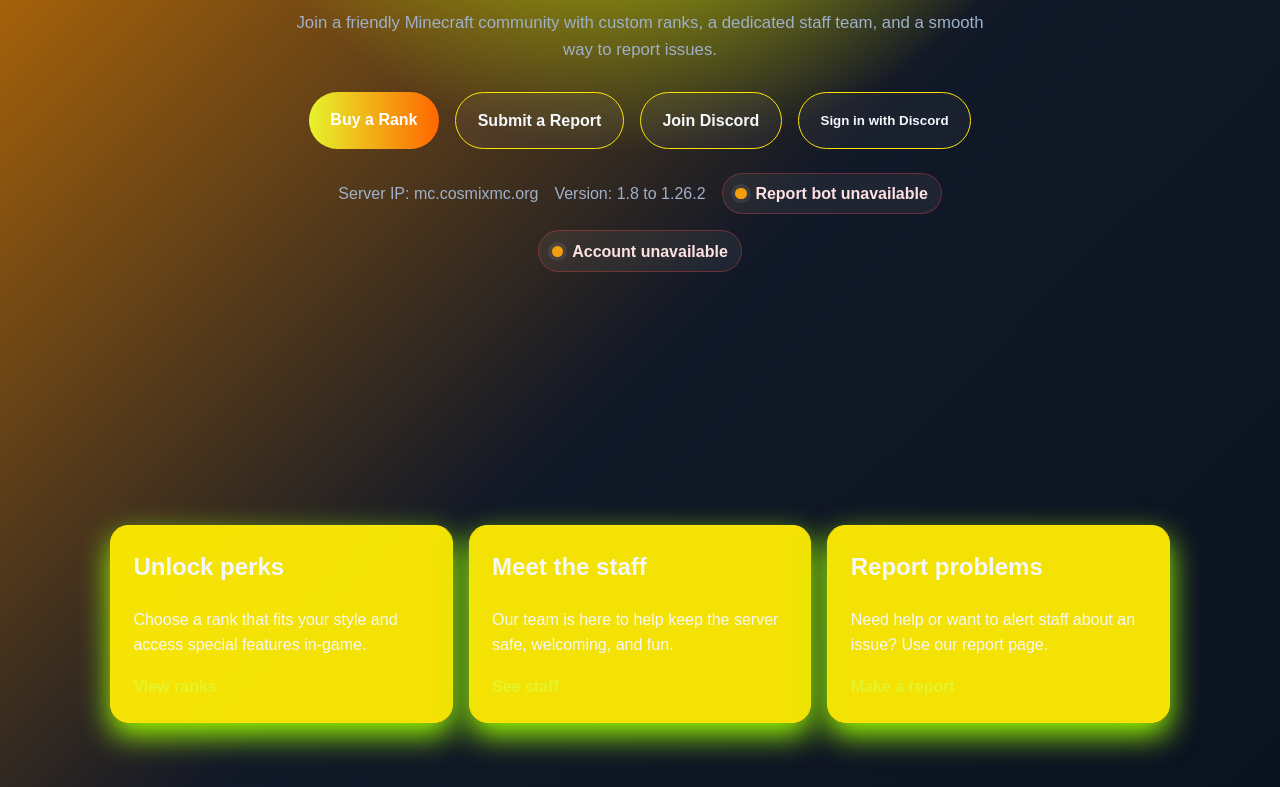
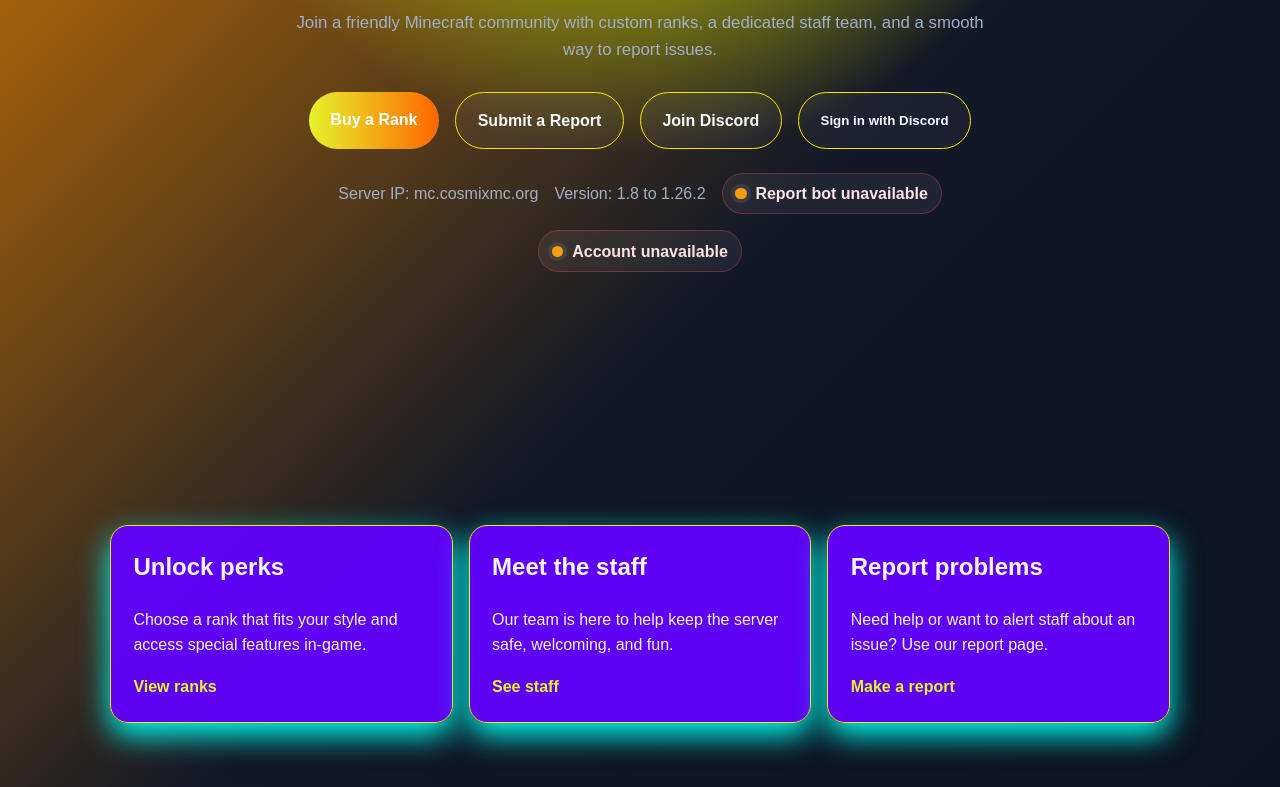
Before and after one commit to jamie666real/cosmix, a website: page index.html in a window 1280 px wide. Shown: the part 307-1094 px from the top of the page. Drawn offline with Linux system fonts and the light colour scheme; no server answers.

Commit message:
changed colors once again sob

```diff
--- a/styles.css
+++ b/styles.css
@@ -168,11 +168,11 @@
 
 .card,
 .panel {
-  background: rgba(255, 238, 3, 0.95);
+  background: rgba(98, 0, 255, 0.95);
   border: 1px solid var(--border);
   border-radius: 18px;
   padding: 1.4rem;
-  box-shadow: 0 12px 30px rgb(157, 255, 0);
+  box-shadow: 0 12px 30px rgb(0, 255, 242);
 }
 
 .card h2,
```
